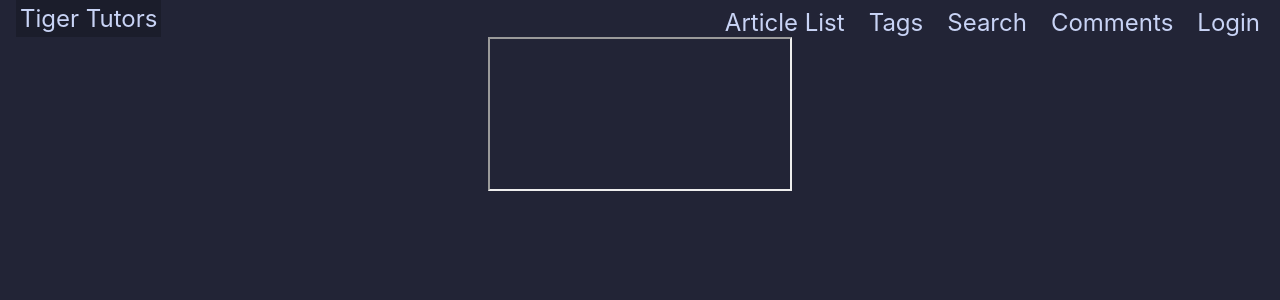
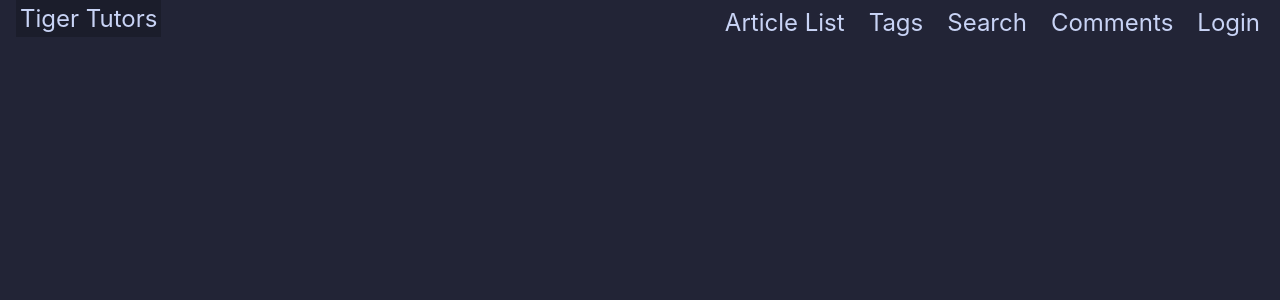
Before and after one commit to LunarianCubed/4610Project, a React (Create React App) app: page / in a window 1280 px wide. Shown: the top 300 px of the page. Built offline with nearby package versions, Linux system fonts and the light colour scheme.

Commit message:
fix cube?

```diff
--- a/src/App.js
+++ b/src/App.js
@@ -4,7 +4,6 @@ import Navbar from "./Navbar";
 import Comments from "./pages/Comments";
 import Home from './pages/Home';
 import List from "./pages/List";
-import "./Static/html/Cube.html";
 
 document.body.style.background = '#222436';
 
@@ -31,10 +30,8 @@ function App() {
         <>
         <Navbar />
         <div className = "App">
-            <iframe
-                src="/Static/html/Cube.html"
-                title="Cube">
-            </iframe>
+            <pre id="output"></pre>
+            <script src="./Static/Cube.js"></script>
             {component}
         </div>
         </>
--- a/src/Static/html/Cube.html
+++ /dev/null
@@ -1,16 +0,0 @@
-<html lang="en">
-    <head>
-        <meta charset="UTF-8">
-        <title>🌕^3</title>
-        <style>
-        body {
-            margin: 0;
-            overflow: hidden;
-        }
-        </style>
-    </head>
-    <body>
-        <pre id="output"></pre>
-        <script src="./Cube.js"></script>
-    </body>
-</html>
```
Also changed, not shown: src/Static/Cube.js (renamed from src/Static/html/Cube.js).
